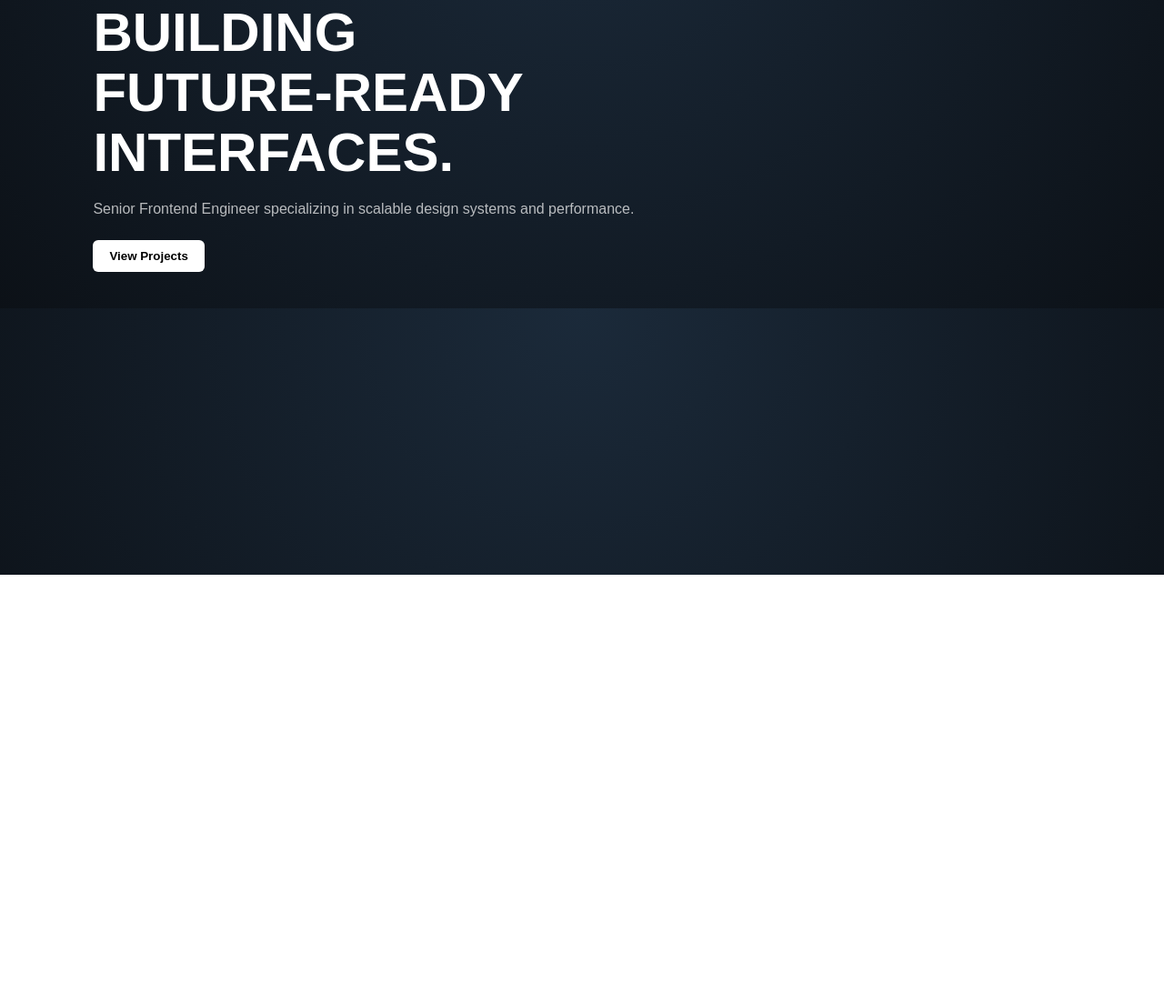
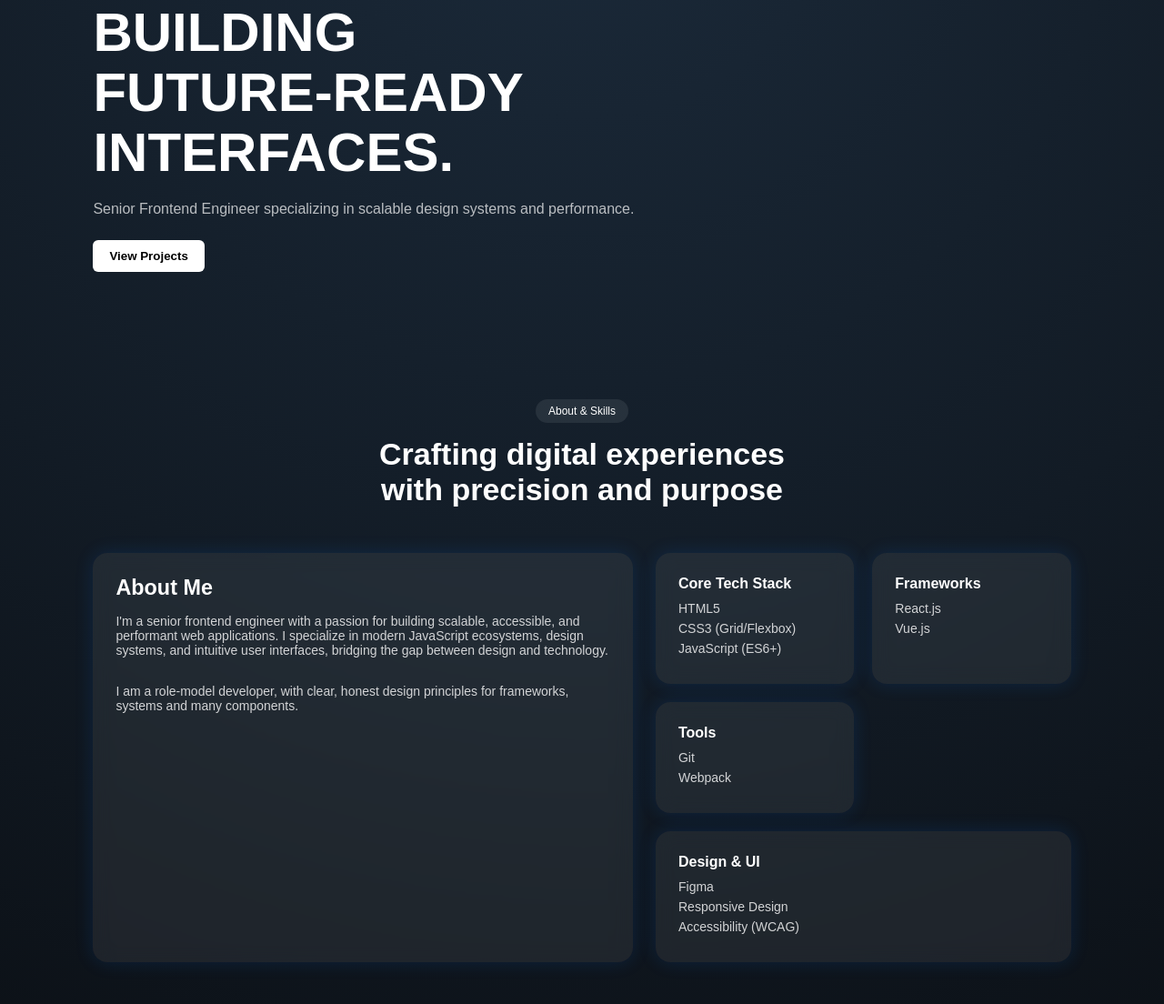
Before and after one commit to unnatipitla10/Satic-Portfolio-website, a plain HTML site: page index.html in a window 1280 px wide. Shown: the part 168-1272 px from the top of the page at 91% size. Before the commit the page ends 800 px from the top, so only its background shows below. Drawn offline with Linux system fonts and the light colour scheme.

Commit message:
Update index.html

```diff
--- a/index.html
+++ b/index.html
@@ -49,6 +49,75 @@ design systems and performance.
 <a href="#">CONTACT</a>
 </div>
 
+    <!-- Section -->
+<section class="about-section">
+
+<div class="about-header">
+
+<span class="about-badge">About & Skills</span>
+
+<h2>
+Crafting digital experiences<br>
+with precision and purpose
+</h2>
+
+</div>
+
+
+<div class="about-container">
+
+<div class="card about-card">
+
+<h3>About Me</h3>
+
+<p>
+I'm a senior frontend engineer with a passion for building scalable,
+accessible, and performant web applications. I specialize in modern
+JavaScript ecosystems, design systems, and intuitive user interfaces,
+bridging the gap between design and technology.
+</p> <br>
+
+<p>
+I am a role-model developer, with clear, honest design principles
+for frameworks, systems and many components.
+</p>
+
+</div>
+
+
+<div class="skills-grid">
+
+<div class="card">
+<h4>Core Tech Stack</h4>
+<p>HTML5</p>
+<p>CSS3 (Grid/Flexbox)</p>
+<p>JavaScript (ES6+)</p>
+</div>
+
+<div class="card">
+<h4>Frameworks</h4>
+<p>React.js</p>
+<p>Vue.js</p>
+</div>
+
+<div class="card">
+<h4>Tools</h4>
+<p>Git</p>
+<p>Webpack</p>
+</div>
+
+<div class="card design-card">
+<h4>Design & UI</h4>
+<p>Figma</p>
+<p>Responsive Design</p>
+<p>Accessibility (WCAG)</p>
+</div>
+
+</div>
+
+</div>
+
+</section>
 
 <script src="JS/script.js"></script>
 
```
